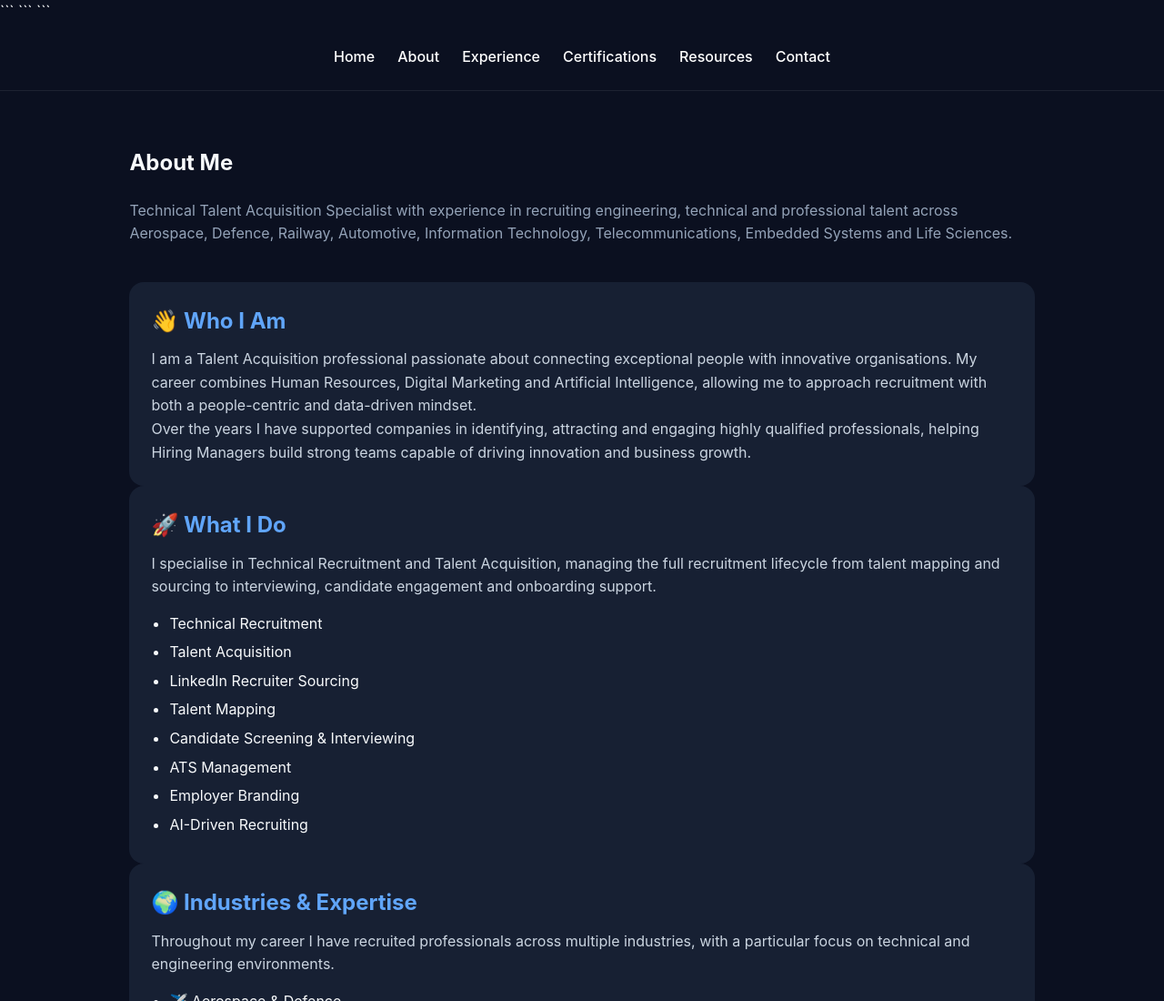
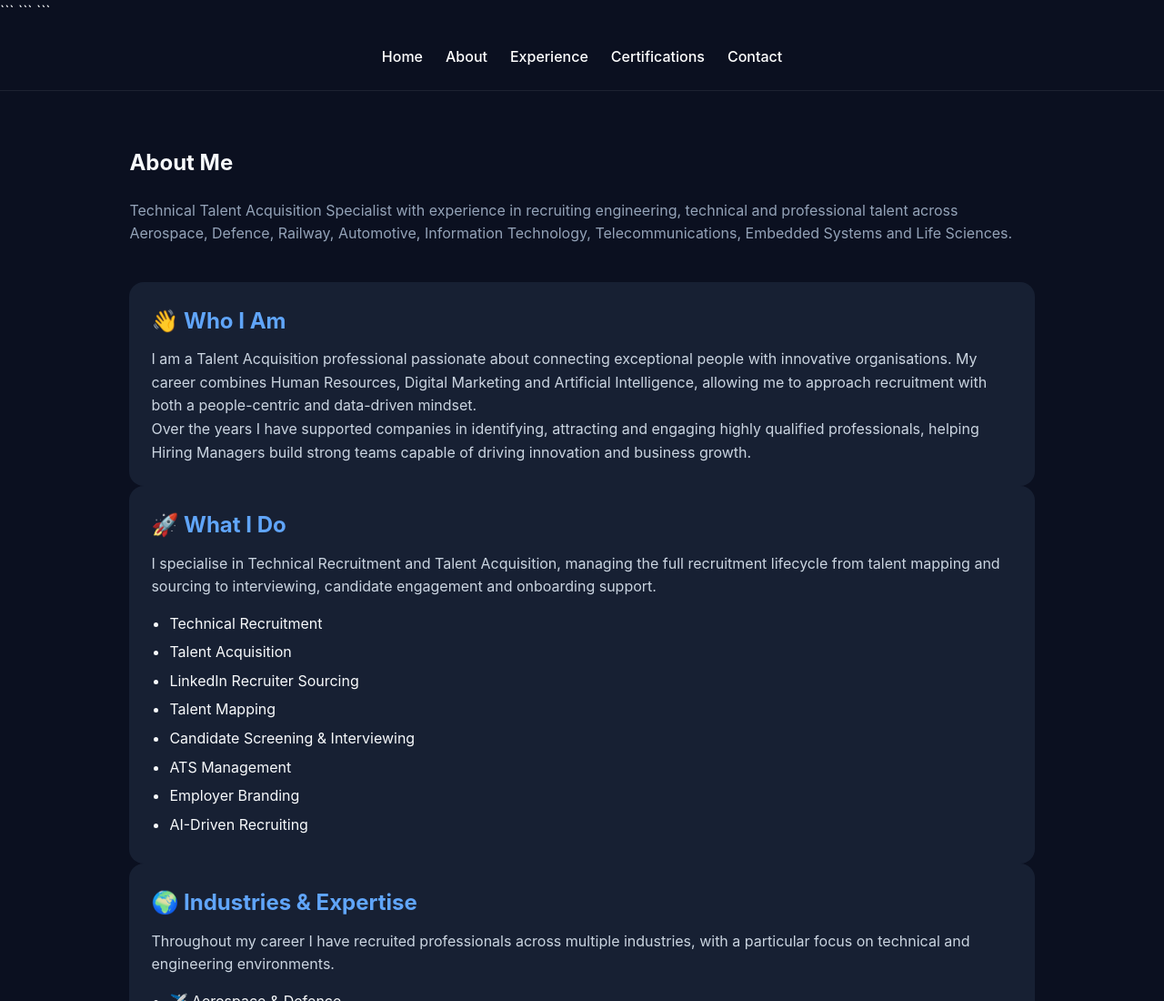
Before and after one commit to stephaniedepadova-dev/stephaniedepadova-dev.github.io, a plain HTML site: page about.html in a window 1280 px wide. Shown: the top 1100 px of the page at 91% size. Drawn offline with Linux system fonts and the light colour scheme.

Commit message:
Update about.html

```diff
--- a/about.html
+++ b/about.html
@@ -28,7 +28,6 @@
     <a href="about.html">About</a>
     <a href="experience.html">Experience</a>
     <a href="certifications.html">Certifications</a>
-        <a href="resources.html">Resources</a>
     <a href="contact.html">Contact</a>
 </div>
 
```
Lines whose indentation alone changed are shown as unchanged.
